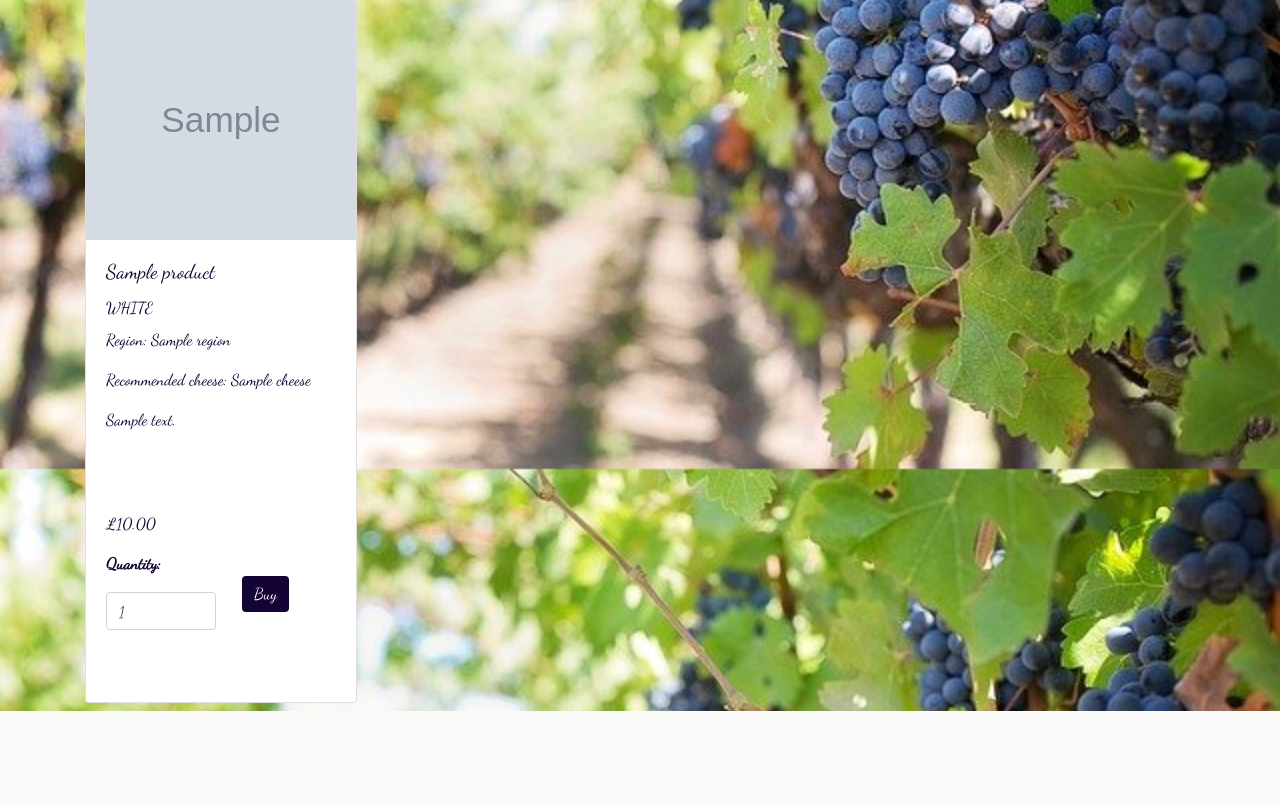
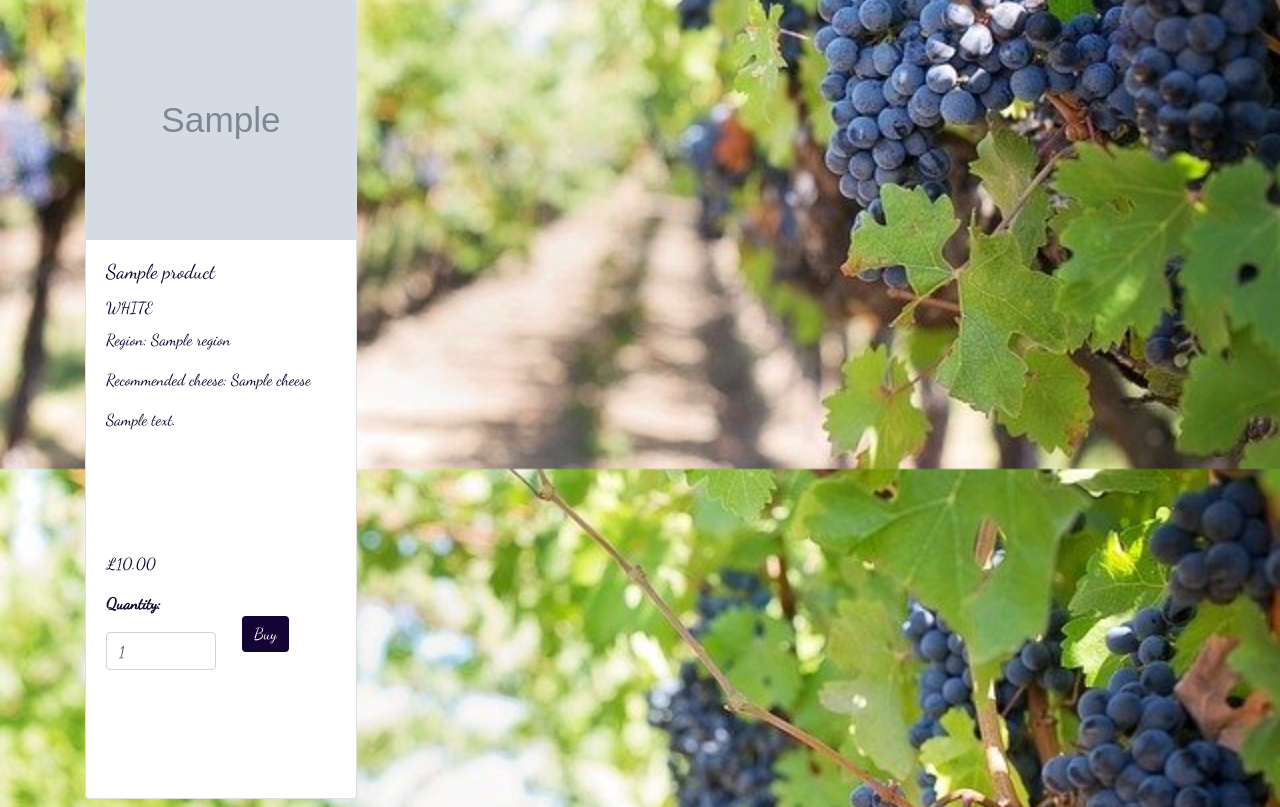
Before and after one commit to hob71/Grape-Escape-Ecom, a Django app: page /wines/ in a window 1280 px wide. Shown: the part 383-1190 px from the top of the page. Before the commit the page ends 1094 px from the top, so only its background shows below. Run offline with Django 3.2, Linux system fonts and the light colour scheme; tables that the repository leaves empty hold one stand-in row (values such as "Sample post"); grey boxes marked "Sample" are stand-in pictures; some libraries are stand-ins or nearby versions.

Commit message:
Adjusted card size in wines html

```diff
--- a/wines/templates/wines/wines.html
+++ b/wines/templates/wines/wines.html
@@ -14,7 +14,7 @@
 
         {% for wine in wines %}
         <div class="col-md-6 col-lg-4 col-xl-3 my-2 mx-0. mb-35">
-            <div class="card mx-auto" style="width: 17rem; height: 44rem;">
+            <div class="card mx-auto" style="width: 17rem; height: 50rem;">
                 <img src="{{ MEDIA_URL }}/{{ wine.image }}" class="card-img-top" alt="{{ wine.name }}" />
                 <div class="card-body">
                     <h5 class="card-title">{{ wine.name }}</h5>
@@ -24,10 +24,10 @@
                     <p><a href="{% url 'regions' %}" class="card-text" style="height: 1rem;">
                         Region: {{ wine.wine_region.name }}</a></p>
 
-                    <p><a href="{% url 'cheeses' %}" class="card-text" style="height: 1rem;">Recommended cheese: {{ wine.recommended_cheese.name }}
+                    <p><a href="{% url 'cheeses' %}" class="card-text" style="height: 4rem;">Recommended cheese: {{ wine.recommended_cheese.name }}
                     </a></p>
 
-                    <p class="card-text" style="height: 5.5rem;">{{ wine.description }}</p>
+                    <p class="card-text" style="height: 8rem;">{{ wine.description }}</p>
                     <p class="card-text">£{{ wine.price }}</p>
                     <form class="form" action="{% url 'item_to_basket' wine.id %}" method="POST">
                         {% csrf_token %}
```
